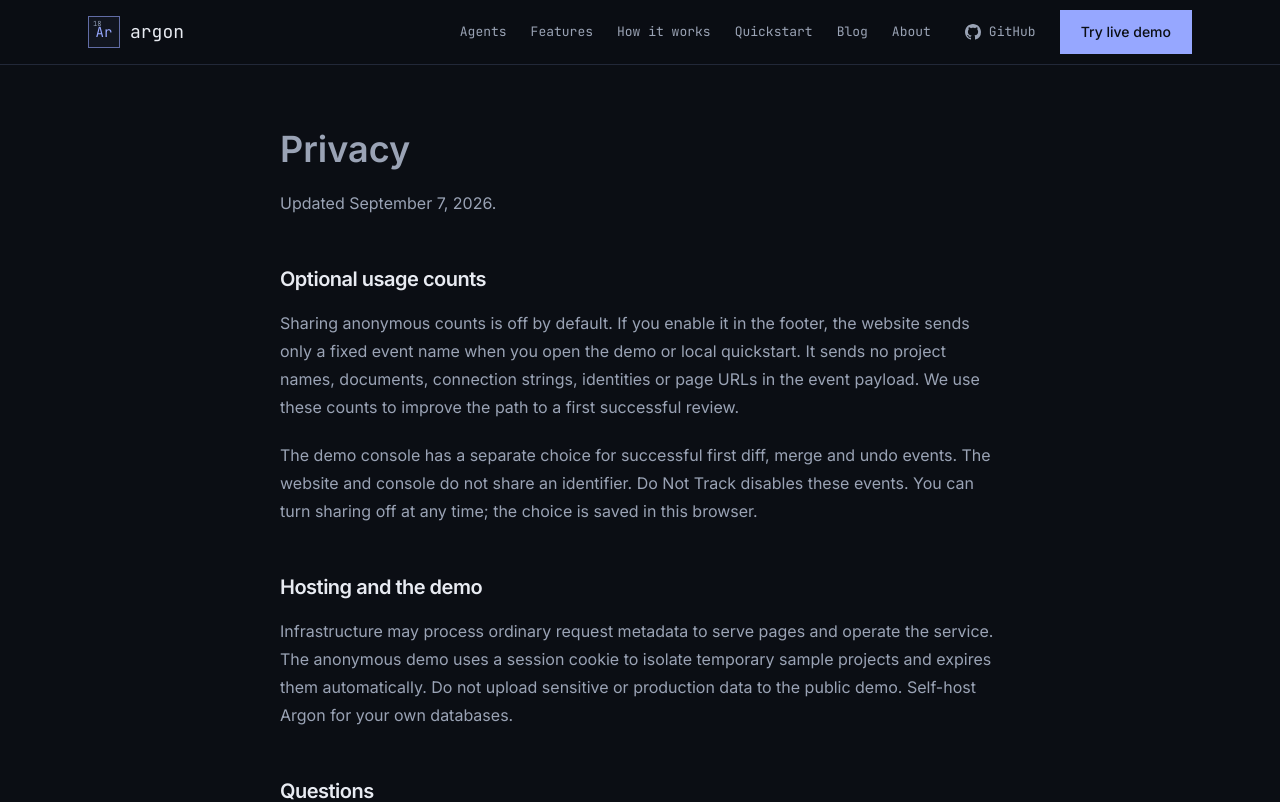
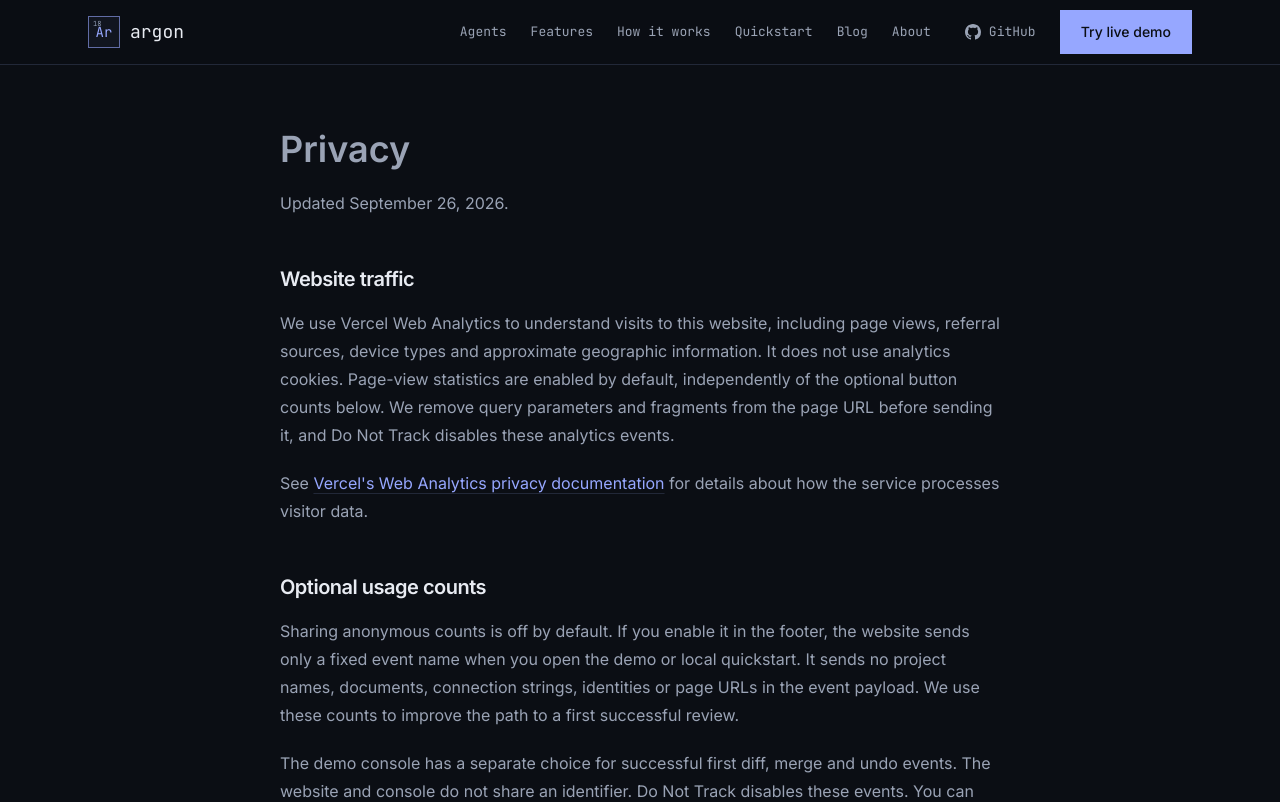
Before and after one commit to jakezwang/argon-website, a Next.js app: page /privacy in a window 1280 px wide. Shown: the top 802 px of the page. Built offline with nearby package versions, Linux system fonts and the light colour scheme.

Commit message:
Connect website page views to Vercel Web Analytics

```diff
--- /dev/null
+++ b/app/components/WebsiteAnalytics.tsx
@@ -0,0 +1,16 @@
+"use client";
+
+import { Analytics, type BeforeSend } from "@vercel/analytics/next";
+
+const beforeSend: BeforeSend = (event) => {
+  if (navigator.doNotTrack === "1") return null;
+
+  const url = new URL(event.url);
+  url.search = "";
+  url.hash = "";
+  return { ...event, url: url.toString() };
+};
+
+export default function WebsiteAnalytics() {
+  return <Analytics beforeSend={beforeSend} />;
+}
--- a/app/layout.tsx
+++ b/app/layout.tsx
@@ -5,6 +5,7 @@ import { Inter, JetBrains_Mono } from "next/font/google";
 import Link from "next/link";
 import Navbar from "./components/Navbar";
 import PeriodicTile from "./components/PeriodicTile";
+import WebsiteAnalytics from "./components/WebsiteAnalytics";
 
 const inter = Inter({ subsets: ["latin"], variable: "--font-sans" });
 const jetbrainsMono = JetBrains_Mono({
@@ -215,6 +216,7 @@ export default function RootLayout({
           {children}
         </main>
         <Footer />
+        <WebsiteAnalytics />
       </body>
     </html>
   );
--- a/app/privacy/page.tsx
+++ b/app/privacy/page.tsx
@@ -1,14 +1,30 @@
 import { pageMetadata } from "../metadata";
 export const metadata = pageMetadata(
   "Privacy",
-  "Data used by the Argon website and optional anonymous product counts.",
+  "How the Argon website uses cookieless page analytics and optional product counts.",
   "/privacy",
 );
 export default function Privacy() {
   return (
     <div className="article mx-auto max-w-3xl px-6 py-16">
       <h1 className="text-4xl font-semibold">Privacy</h1>
-      <p>Updated September 7, 2026.</p>
+      <p>Updated September 26, 2026.</p>
+      <h2>Website traffic</h2>
+      <p>
+        We use Vercel Web Analytics to understand visits to this website,
+        including page views, referral sources, device types and approximate
+        geographic information. It does not use analytics cookies. Page-view
+        statistics are enabled by default, independently of the optional button
+        counts below. We remove query parameters and fragments from the page URL
+        before sending it, and Do Not Track disables these analytics events.
+      </p>
+      <p>
+        See{" "}
+        <a href="https://vercel.com/docs/analytics/privacy-policy">
+          Vercel&apos;s Web Analytics privacy documentation
+        </a>{" "}
+        for details about how the service processes visitor data.
+      </p>
       <h2>Optional usage counts</h2>
       <p>
         Sharing anonymous counts is off by default. If you enable it in the
--- a/package.json
+++ b/package.json
@@ -11,6 +11,7 @@
     "test:releases": "node scripts/verify-releases.mjs"
   },
   "dependencies": {
+    "@vercel/analytics": "^2.0.1",
     "next": "16.3.4",
     "react": "19.2.8",
     "react-dom": "19.2.8"
```
Also changed, not shown: 2 other files (tests, documents, lock files or other folders).
